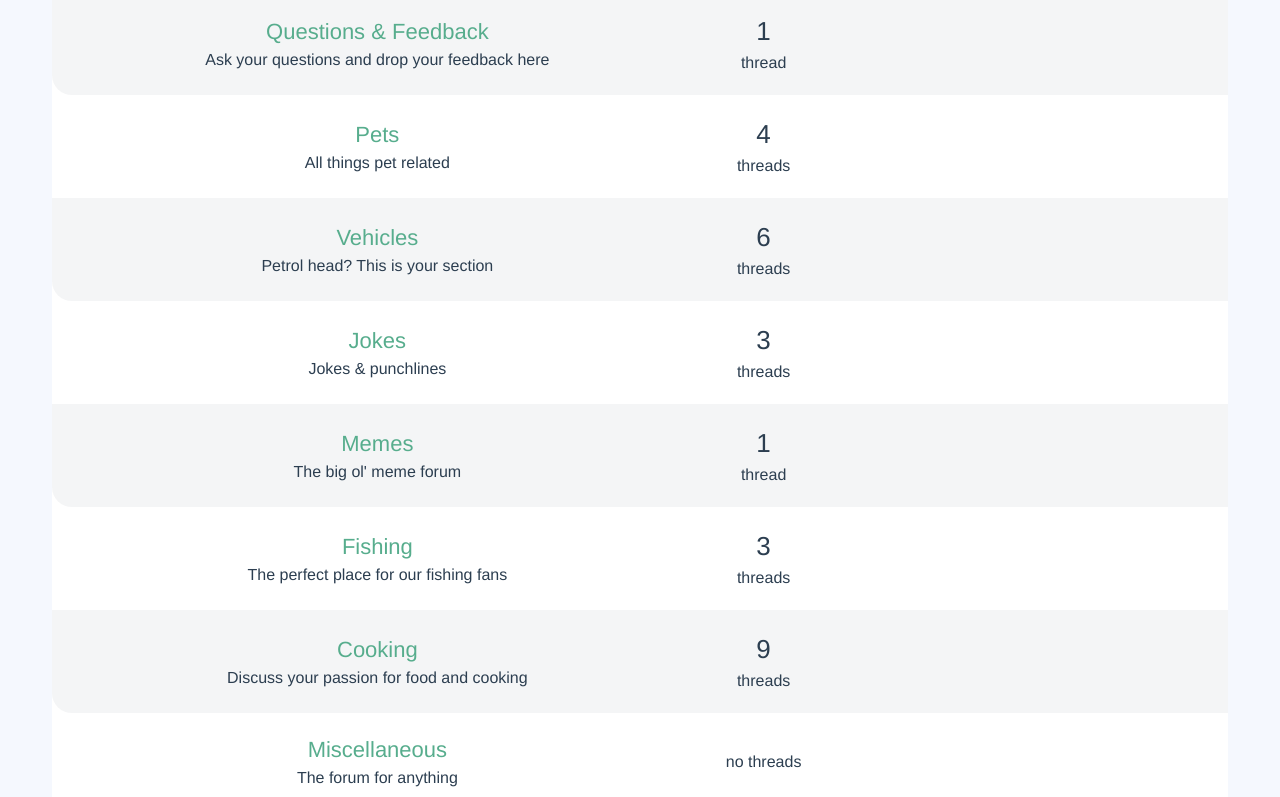
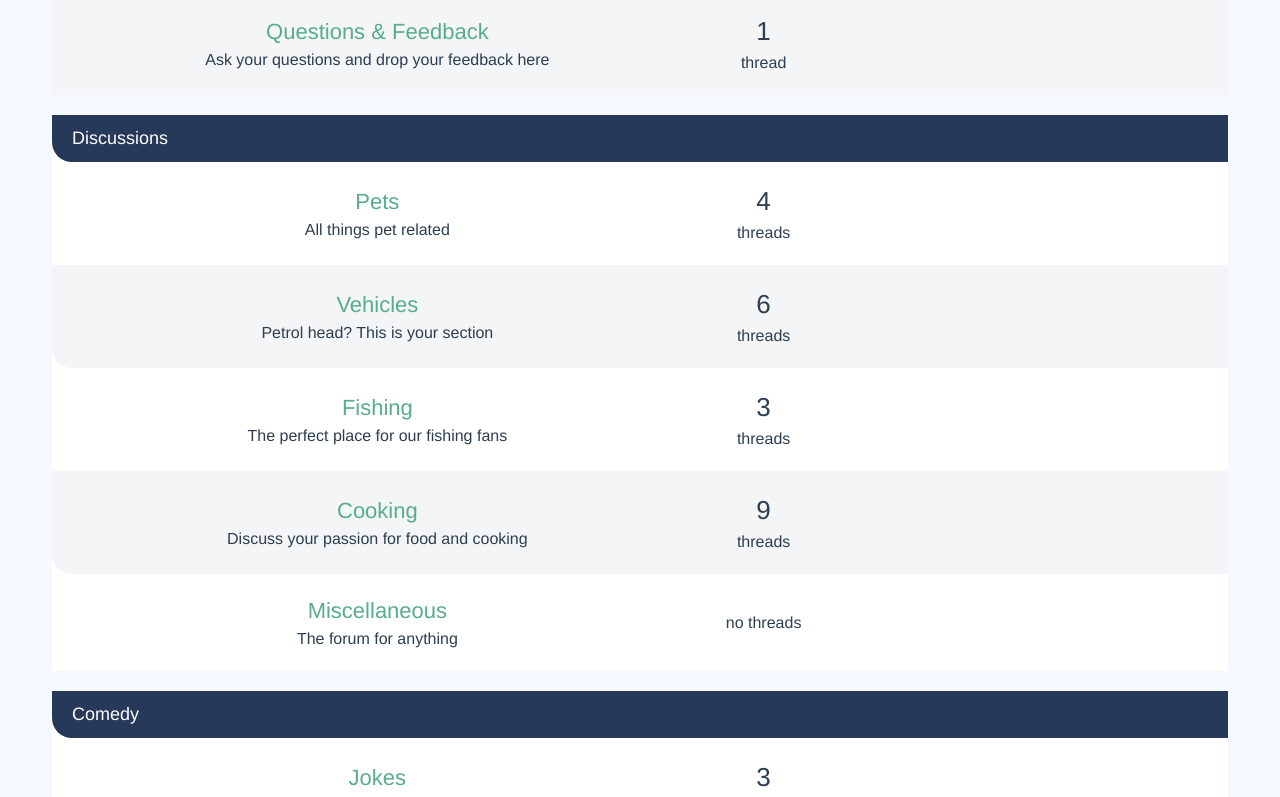
Before and after one commit to training-yoyosan/vue3-forum, a Vue app: page / in a window 1280 px wide. Shown: the part 320-1117 px from the top of the page. Built offline with nearby package versions, Linux system fonts and the light colour scheme.

Commit message:
add category page and components

```diff
--- /dev/null
+++ b/src/components/CategoryList.vue
@@ -0,0 +1,39 @@
+<template>
+  <div class="forum-list" v-for="category in categories" :key="category.id">
+    <h2 class="list-title">
+      <router-link :to="{ name: 'Category', params: { id: category.id } }">{{
+        category.name
+      }}</router-link>
+    </h2>
+
+    <ForumList :forums="getForums(category)" />
+  </div>
+</template>
+
+<script>
+import ForumList from "@/components/ForumList";
+import sourceData from "@/data.json";
+
+export default {
+  name: "CategoryList",
+
+  components: { ForumList },
+
+  props: {
+    categories: {
+      required: true,
+      type: Array,
+    },
+  },
+
+  methods: {
+    getForums(category) {
+      return category.forums.map((forumId) =>
+        sourceData.forums.find((forum) => forum.id === forumId)
+      );
+    },
+  },
+};
+</script>
+
+<style scoped></style>
--- a/src/components/ForumList.vue
+++ b/src/components/ForumList.vue
@@ -1,10 +1,4 @@
 <template>
-  <div class="col-full">
-    <div class="forum-list">
-      <h2 class="list-title">
-        <a href="#">Forums</a>
-      </h2>
-
   <div class="forum-listing" v-for="forum in forums" :key="forum.id">
     <div class="forum-details">
       <router-link
@@ -23,8 +17,6 @@
     </div>
 
     <div class="last-thread"></div>
-      </div>
-    </div>
   </div>
 </template>
 
--- a/src/router/index.js
+++ b/src/router/index.js
@@ -3,6 +3,7 @@ import Home from "@/views/Home";
 import NotFound from "@/views/NotFound";
 import sourceData from "@/data.json";
 import Forum from "@/views/Forum";
+import Category from "@/views/Category";
 
 const routes = [
   {
@@ -23,6 +24,28 @@ const routes = [
     path: "/test",
     name: "Test",
     component: () => import("@/views/Test"),
+  },
+  {
+    path: "/category/:id",
+    name: "Category",
+    component: Category,
+    props: true,
+    beforeEnter(to, from, next) {
+      const categoryExists = sourceData.categories.find(
+        (category) => category.id === to.params.id
+      );
+
+      if (categoryExists) {
+        next();
+      } else {
+        next({
+          name: "NotFound",
+          params: { pathMatch: to.path.substring(1).split("/") },
+          query: to.query,
+          hash: to.hash,
+        });
+      }
+    },
   },
   {
     path: "/forum/:id",
--- /dev/null
+++ b/src/views/Category.vue
@@ -0,0 +1,37 @@
+<template>
+  <div class="col-full push-top">
+    <h1>{{ category.name }}</h1>
+  </div>
+
+  <div class="col-full">
+    <CategoryList :categories="[category]" />
+  </div>
+</template>
+
+<script>
+import CategoryList from "@/components/CategoryList";
+import sourceData from "@/data.json";
+
+export default {
+  name: "Category",
+
+  components: { CategoryList },
+
+  props: {
+    id: {
+      required: true,
+      type: Number,
+    },
+  },
+
+  computed: {
+    category() {
+      return sourceData.categories.find((cat) => cat.id === this.id);
+    },
+  },
+
+  methods: {},
+};
+</script>
+
+<style scoped></style>
--- a/src/views/Home.vue
+++ b/src/views/Home.vue
@@ -1,20 +1,22 @@
 <template>
   <h1>Welcome to the Forum!</h1>
-  <ForumList :forums="forums" />
+  <div class="col-full">
+    <CategoryList :categories="categories" />
+  </div>
 </template>
 
 <script>
 import sourceData from "@/data.json";
-import ForumList from "@/components/ForumList";
+import CategoryList from "@/components/CategoryList";
 
 export default {
   name: "PageHome",
 
-  components: { ForumList },
+  components: { CategoryList },
 
   data() {
     return {
-      forums: sourceData.forums,
+      categories: sourceData.categories,
     };
   },
 };
```
Lines whose indentation alone changed are shown as unchanged.
